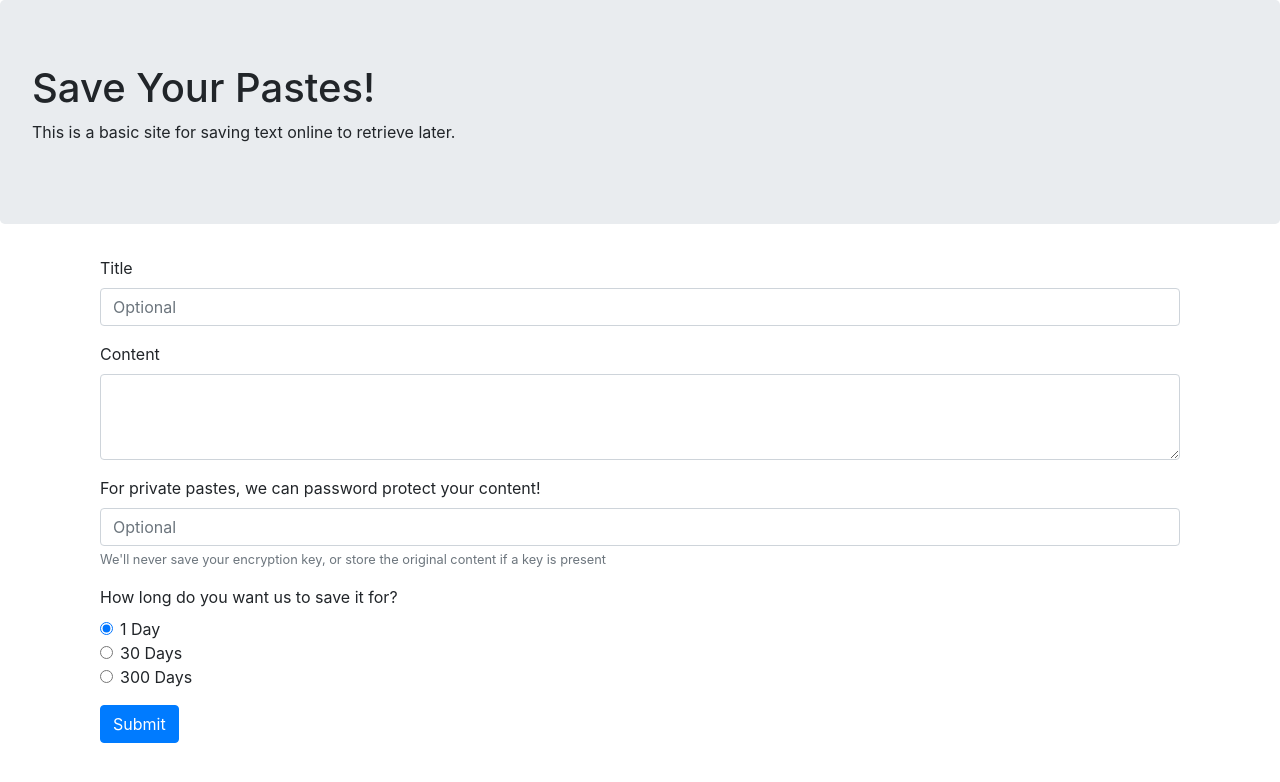
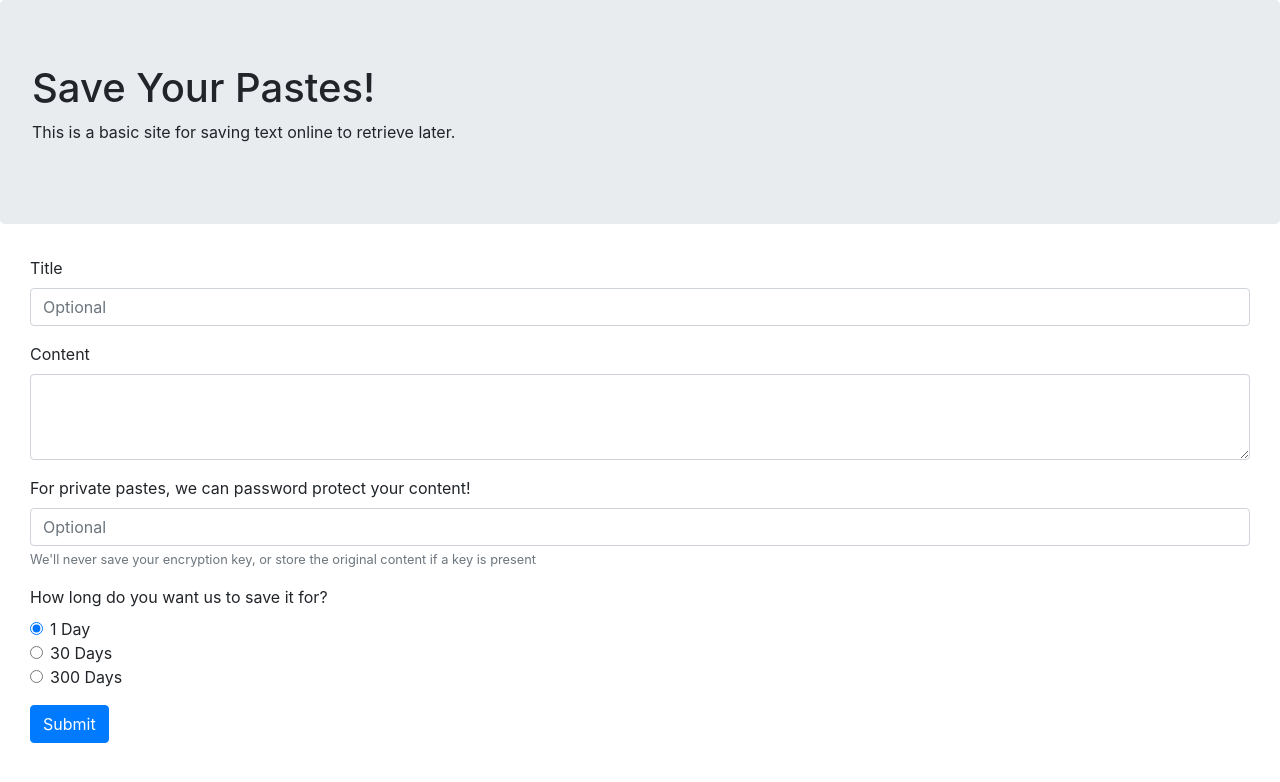
Before and after one commit to RyanMKrol/Paste-Site, a React (Create React App) app: page / in a window 1280 px wide. Shown: the top 782 px of the page. Built offline with nearby package versions, Linux system fonts and the light colour scheme.

Commit message:
Update container className in intput page

```diff
--- a/src/Pages/InputPage/InputPage.css
+++ b/src/Pages/InputPage/InputPage.css
@@ -1,4 +1,4 @@
-.container {
+.input-page-container {
   display: flex;
   align-items: center;
   height: 100%;
--- a/src/Pages/InputPage/InputPage.js
+++ b/src/Pages/InputPage/InputPage.js
@@ -87,7 +87,7 @@ class InputPage extends Component {
           <h1>Save Your Pastes!</h1>
           <p>This is a basic site for saving text online to retrieve later.</p>
         </Jumbotron>
-        <Container fluid className="container">
+        <Container fluid className="input-page-container">
           <Col className="col">
             <Form onSubmit={this.handleSubmit}>
               <Form.Group controlId={PASTE_TITLE_ID}>
```
